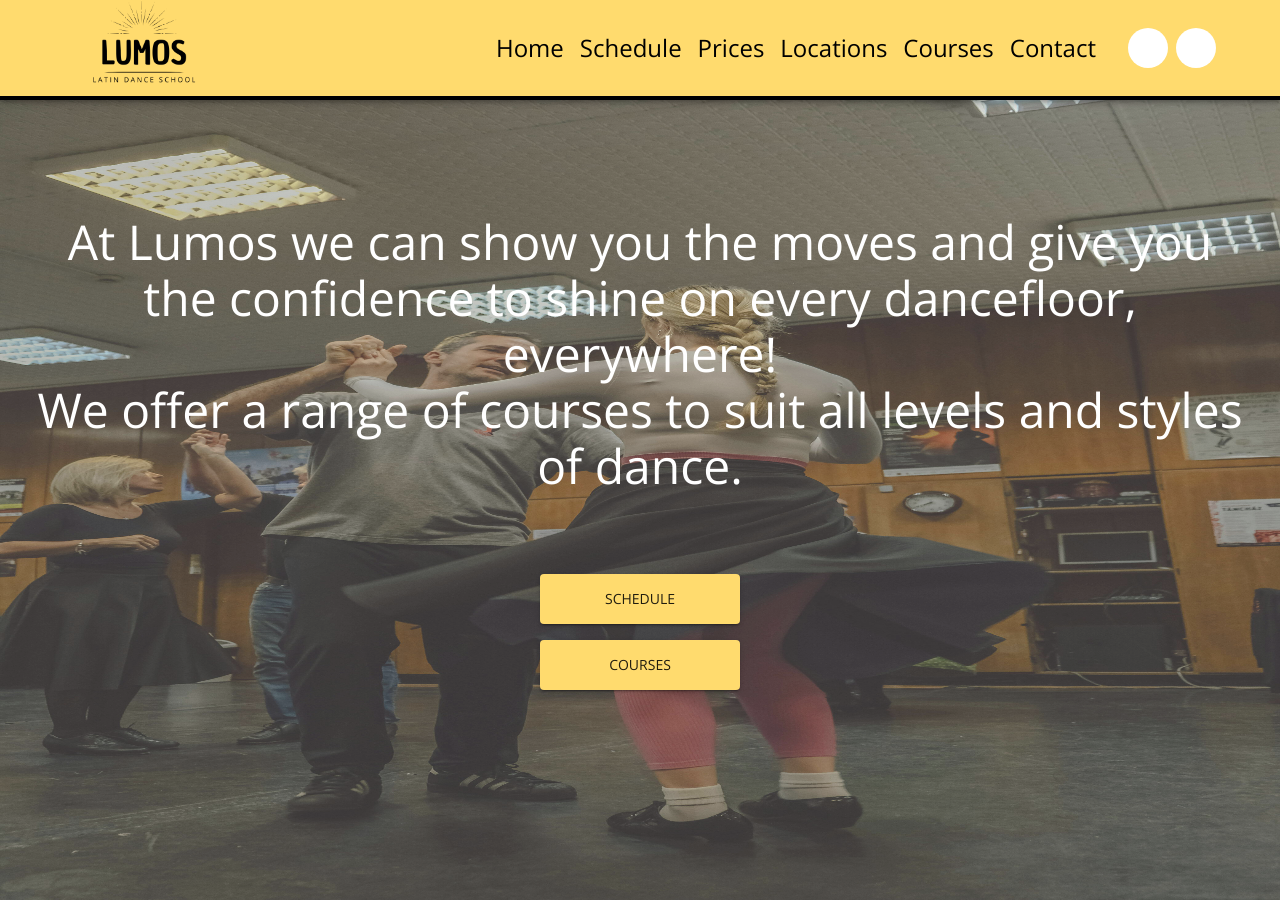
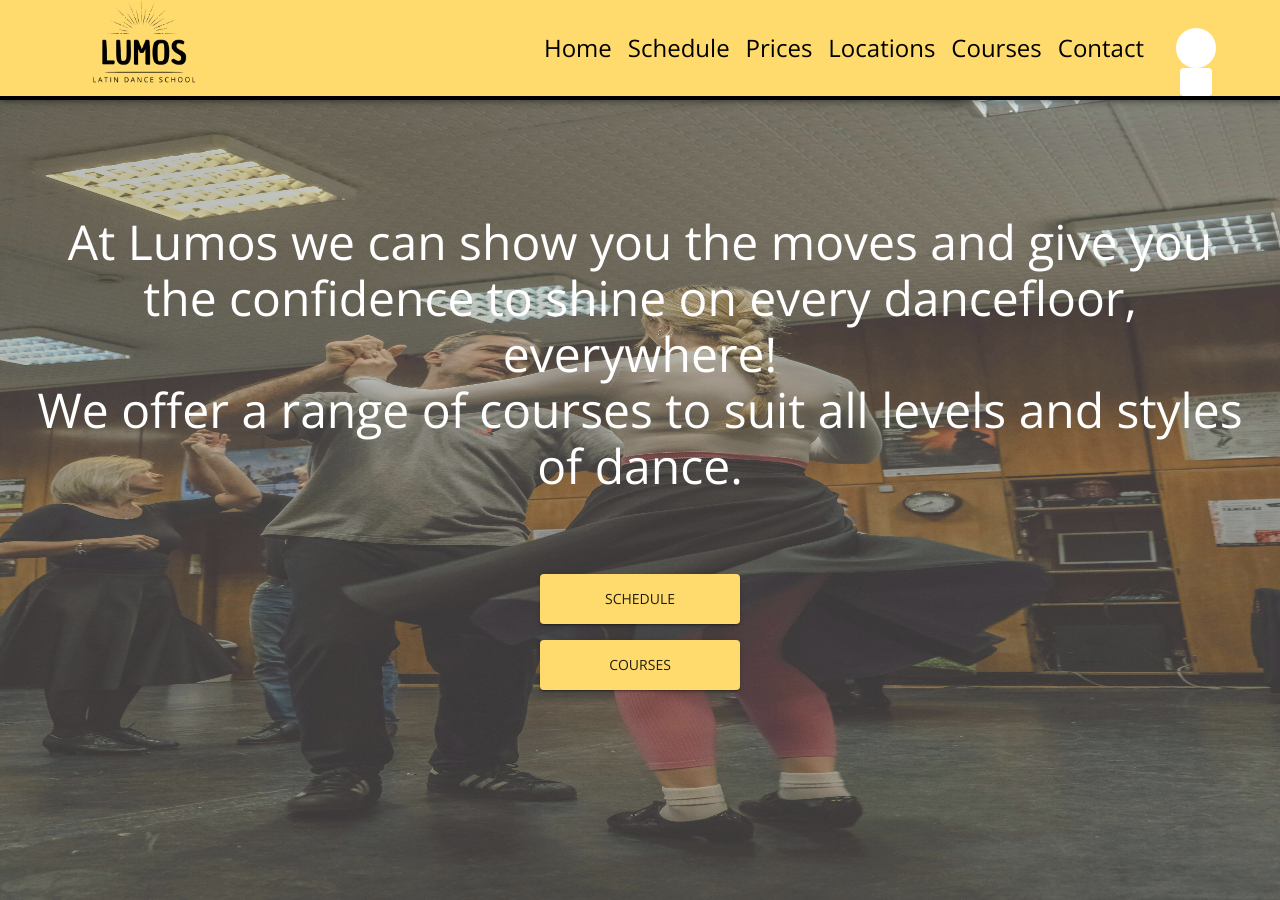
Before and after one commit to Lucobsen/lumos, a React (Vite) app: page / in a window 1280 px wide. Both pictures are taken after a click on the button "English". Built offline with nearby package versions, Linux system fonts and the light colour scheme; some icons are missing.

Commit message:
adjust lang select

```diff
--- a/src/components/LanguageSelector.tsx
+++ b/src/components/LanguageSelector.tsx
@@ -1,4 +1,5 @@
-import { Fab, Stack } from "@mui/material";
+import { Fab, Menu, MenuItem, useTheme } from "@mui/material";
+import { useState } from "react";
 import { useTranslation } from "react-i18next";
 
 type LanguageOption = { nativeName: string, flagName: string };
@@ -10,17 +11,75 @@ const lngs: Record<string, LanguageOption> = {
 
 export const LanguageSelector = () => {
     const { i18n } = useTranslation();
+    const { palette } = useTheme();
+    const [anchorEl, setAnchorEl] = useState<null | HTMLElement>(null);
+    const open = Boolean(anchorEl);
+
+    const handleClick = (event: React.MouseEvent<HTMLElement>) =>
+        setAnchorEl(event.currentTarget);
+
+    const handleClose = () =>
+        setAnchorEl(null);
+
+    const selected = lngs[i18n.resolvedLanguage ?? 'en'];
 
     return (
-        <Stack direction='row' spacing={1}>
-            {Object.keys(lngs).map((lng) => {
-                const { flagName, nativeName } = lngs[lng];
-                return (
-                    <Fab title={nativeName} onClick={() => i18n.changeLanguage(lng)} key={lng} sx={{ boxShadow: 'none', backgroundColor: '#fff' }} disableRipple size="small">
-                        <span className={`fi fi-${flagName}`} style={{ opacity: i18n.resolvedLanguage === lng ? 1 : 0.5 }}></span>
-                    </Fab>
-                )
-            })}
-        </Stack>
+        <>
+            <Fab
+                onClick={handleClick}
+                title={selected.nativeName}
+                key={selected.nativeName}
+                sx={{
+                    boxShadow: 'none',
+                    backgroundColor: '#fff'
+                }}
+                disableRipple
+                size="small"
+            >
+                <span
+                    className={`fi fi-${selected.flagName}`}>
+                </span>
+            </Fab >
+            <Menu
+                anchorEl={anchorEl}
+                open={open}
+                anchorOrigin={{
+                    vertical: 'bottom',
+                    horizontal: 'center',
+                }}
+                transformOrigin={{
+                    vertical: 'top',
+                    horizontal: 'center',
+                }}
+                onClose={handleClose}
+                slotProps={{
+                    paper: {
+                        style: {
+                            width: 'fit-content',
+                            backgroundColor: palette.common.white,
+                            boxShadow: 'none'
+                        },
+                    },
+                }}
+            >
+                {Object.keys(lngs).map((lng) => {
+                    if (lng === i18n.resolvedLanguage) return;
+                    const { flagName } = lngs[lng];
+                    return (
+                        <MenuItem
+                            sx={{ minHeight: 'fit-content' }}
+                            disableTouchRipple
+                            key={lng}
+                            onClick={() => {
+                                i18n.changeLanguage(lng)
+                                handleClose();
+                            }}
+                            disableRipple>
+                            <span className={`fi fi-${flagName}`}></span>
+                        </MenuItem>
+                    )
+                })}
+            </Menu >
+        </>
     );
 };
--- a/src/components/Navbar.tsx
+++ b/src/components/Navbar.tsx
@@ -8,7 +8,7 @@ export const Navbar = () => {
     const isSmallScreen = useMediaQuery(breakpoints.down(1000));
 
     return (<Box sx={{ flexGrow: 1 }}>
-        <AppBar position="fixed" sx={{ justifyContent: 'center', height: isSmallScreen ? 80 : 100, px: isSmallScreen ? 2 : 8, borderBottom: '4px solid #000' }}>
+        <AppBar position="fixed" sx={{ justifyContent: 'center', height: isSmallScreen ? 80 : 100, px: isSmallScreen ? 4 : 8, borderBottom: '4px solid #000' }}>
             <Toolbar disableGutters sx={{ justifyContent: 'space-between' }}>
                 <Link to="/">
                     <Box
```
